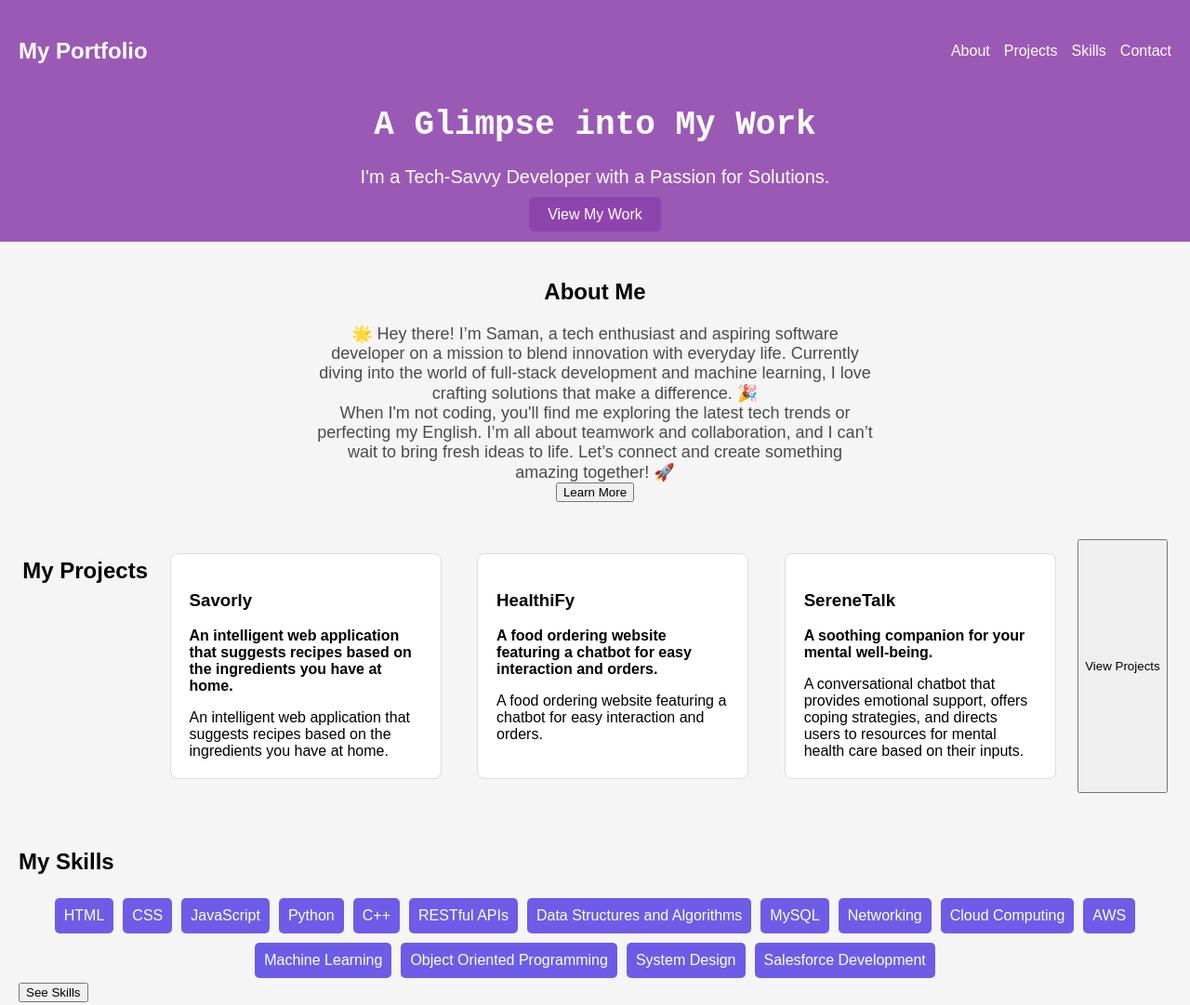
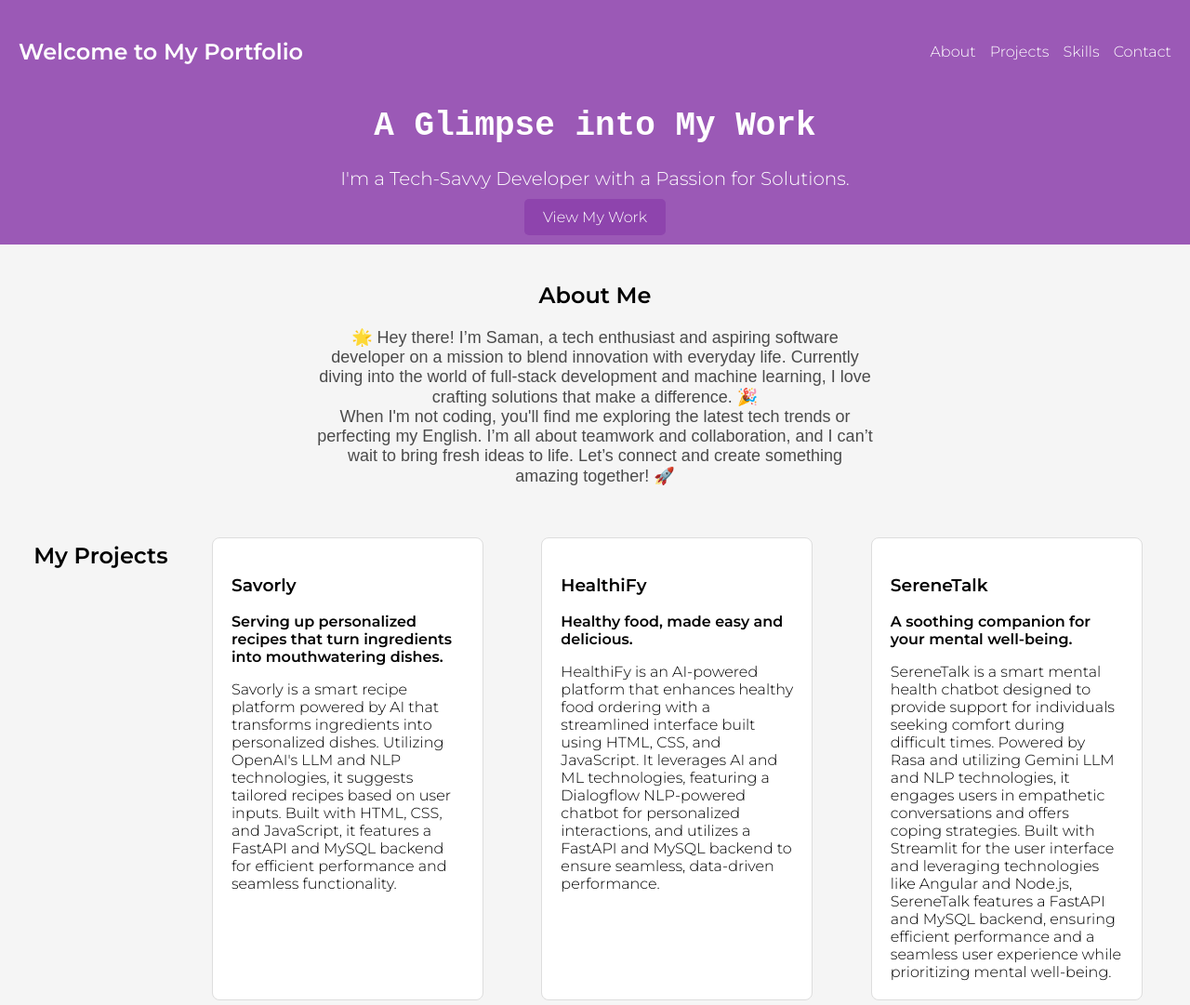
Before and after one commit to SamanKhan1917/Portfolio, a plain HTML site: page index.html in a window 1280 px wide. Shown: the top 1081 px of the page at 93% size. Drawn offline with Linux system fonts and the light colour scheme; a web font is replaced by a local one.

Commit message:
Update index.html

```diff
--- a/index.html
+++ b/index.html
@@ -3,14 +3,14 @@
 <head>
     <meta charset="UTF-8">
     <meta name="viewport" content="width=device-width, initial-scale=1.0">
-    <title>My Portfolio</title>
+    <title>Welcome to My Portfolio</title>
     <link rel="stylesheet" href="styles.css">
-    <link href="https://fonts.googleapis.com/css2?family=Poppins:wght@300;600&display=swap" rel="stylesheet">
+    <link href="https://fonts.googleapis.com/css2?family=Playpen+Sans&family=Montserrat:wght@300;600&display=swap" rel="stylesheet">
 </head>
 <body>
     <header>
         <nav>
-            <div class="logo">My Portfolio</div>
+            <div class="logo">Welcome to My Portfolio</div>
             <ul>
                 <li><a href="#about">About</a></li>
                 <li><a href="#projects">Projects</a></li>
@@ -21,35 +21,39 @@
         <div class="hero">
             <h1>A Glimpse into My Work</h1>
             <p>I'm a Tech-Savvy Developer with a Passion for Solutions.</p>
-            <a href="#projects" class="cta button">View My Work</a>
+            <a href="#projects" class="cta">View My Work</a>
         </div>
     </header>
 
     <section id="about">
         <h2>About Me</h2>
-        <p>🌟 Hey there! I’m Saman, a tech enthusiast and aspiring software developer on a mission to blend innovation with everyday life. Currently diving into the world of full-stack development and machine learning, I love crafting solutions that make a difference. 🎉</p>
-        <p>When I'm not coding, you'll find me exploring the latest tech trends or perfecting my English. I’m all about teamwork and collaboration, and I can’t wait to bring fresh ideas to life. Let’s connect and create something amazing together! 🚀</p>
-        <button class="button">Learn More</button>
+        <p class="about-text">🌟 Hey there! I’m Saman, a tech enthusiast and aspiring software developer on a mission to blend innovation with everyday life. Currently diving into the world of full-stack development and machine learning, I love crafting solutions that make a difference. 🎉</p>
+        <p class="about-text">When I'm not coding, you'll find me exploring the latest tech trends or perfecting my English. I’m all about teamwork and collaboration, and I can’t wait to bring fresh ideas to life. Let’s connect and create something amazing together! 🚀</p>
     </section>
 
     <section id="projects">
         <h2>My Projects</h2>
         <div class="project-card">
             <h3>Savorly</h3>
-            <p>An intelligent web application that suggests recipes based on the ingredients you have at home.</p>
-            <div class="detailed-description">An intelligent web application that suggests recipes based on the ingredients you have at home.</div>
+            <p>Serving up personalized recipes that turn ingredients into mouthwatering dishes.</p>
+            <div class="project-details">
+                Savorly is a smart recipe platform powered by AI that transforms ingredients into personalized dishes. Utilizing OpenAI's LLM and NLP technologies, it suggests tailored recipes based on user inputs. Built with HTML, CSS, and JavaScript, it features a FastAPI and MySQL backend for efficient performance and seamless functionality.
+            </div>
         </div>
         <div class="project-card">
             <h3>HealthiFy</h3>
-            <p>A food ordering website featuring a chatbot for easy interaction and orders.</p>
-            <div class="detailed-description">A food ordering website featuring a chatbot for easy interaction and orders.</div>
+            <p>Healthy food, made easy and delicious.</p>
+            <div class="project-details">
+                HealthiFy is an AI-powered platform that enhances healthy food ordering with a streamlined interface built using HTML, CSS, and JavaScript. It leverages AI and ML technologies, featuring a Dialogflow NLP-powered chatbot for personalized interactions, and utilizes a FastAPI and MySQL backend to ensure seamless, data-driven performance.
+            </div>
         </div>
         <div class="project-card">
             <h3>SereneTalk</h3>
             <p>A soothing companion for your mental well-being.</p>
-            <div class="detailed-description">A conversational chatbot that provides emotional support, offers coping strategies, and directs users to resources for mental health care based on their inputs.</div>
+            <div class="project-details">
+                SereneTalk is a smart mental health chatbot designed to provide support for individuals seeking comfort during difficult times. Powered by Rasa and utilizing Gemini LLM and NLP technologies, it engages users in empathetic conversations and offers coping strategies. Built with Streamlit for the user interface and leveraging technologies like Angular and Node.js, SereneTalk features a FastAPI and MySQL backend, ensuring efficient performance and a seamless user experience while prioritizing mental well-being.
+            </div>
         </div>
-        <button class="button">View Projects</button>
     </section>
 
     <section id="skills">
@@ -71,16 +75,20 @@
             <span class="skill">System Design</span>
             <span class="skill">Salesforce Development</span>
         </div>
-        <button class="button">See Skills</button>
     </section>
 
     <section id="contact">
         <h2>Contact Me</h2>
+        <div class="social-links">
+            <a href="https://github.com/SamanKhan1917" class="social-link" target="_blank">GitHub</a>
+            <a href="https://www.linkedin.com/in/saman-khan-843b07232/" class="social-link" target="_blank">LinkedIn</a>
+            <a href="mailto:samii.khan1917@gmail.com" class="social-link" target="_blank">Email Me</a>
+        </div>
         <form id="contact-form">
             <input type="text" placeholder="Your Name" required>
             <input type="email" placeholder="Your Email" required>
             <textarea placeholder="Your Message" required></textarea>
-            <button type="submit" class="button">Send Message</button>
+            <button type="submit">Send Message</button>
         </form>
     </section>
 
```
